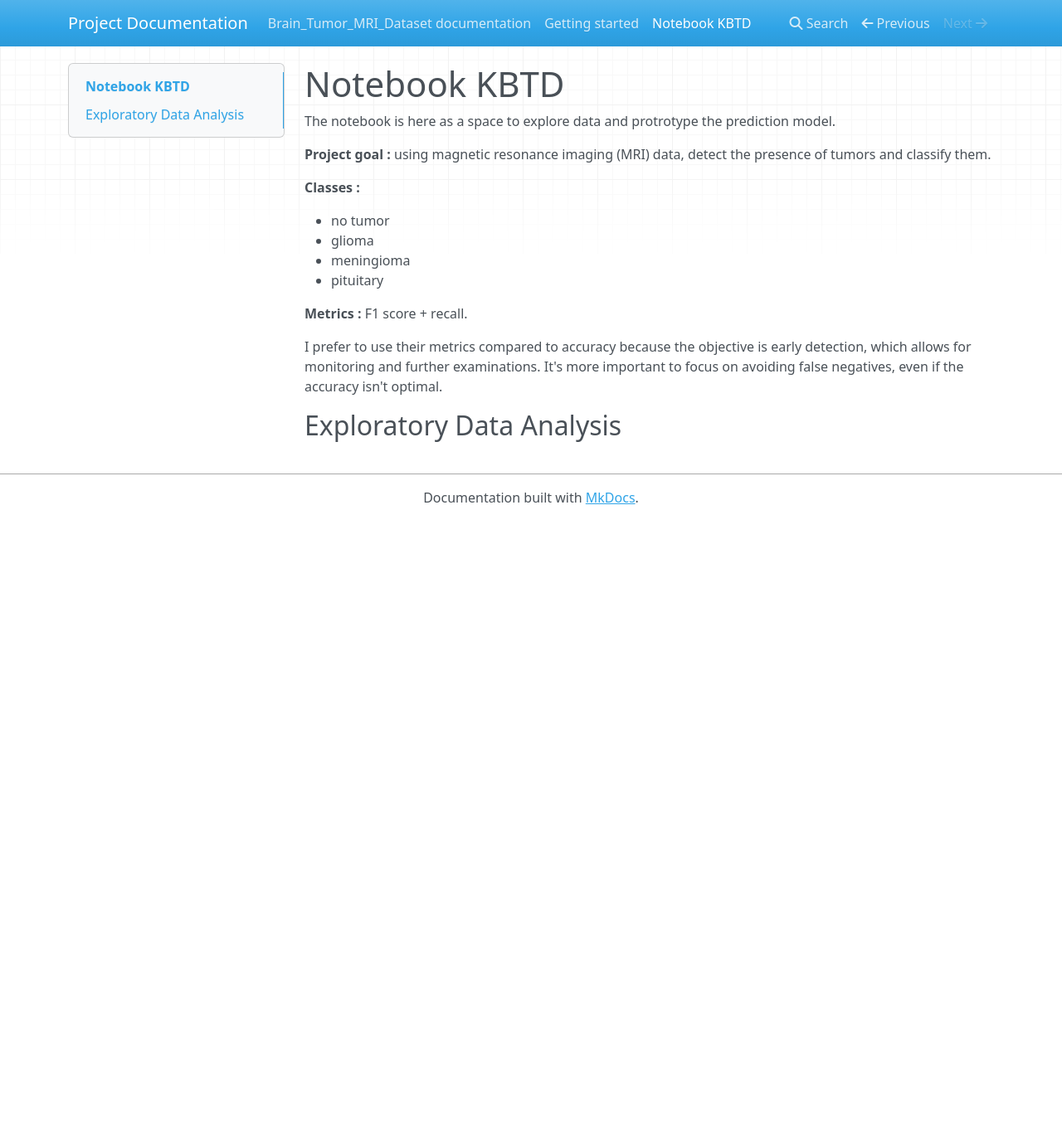
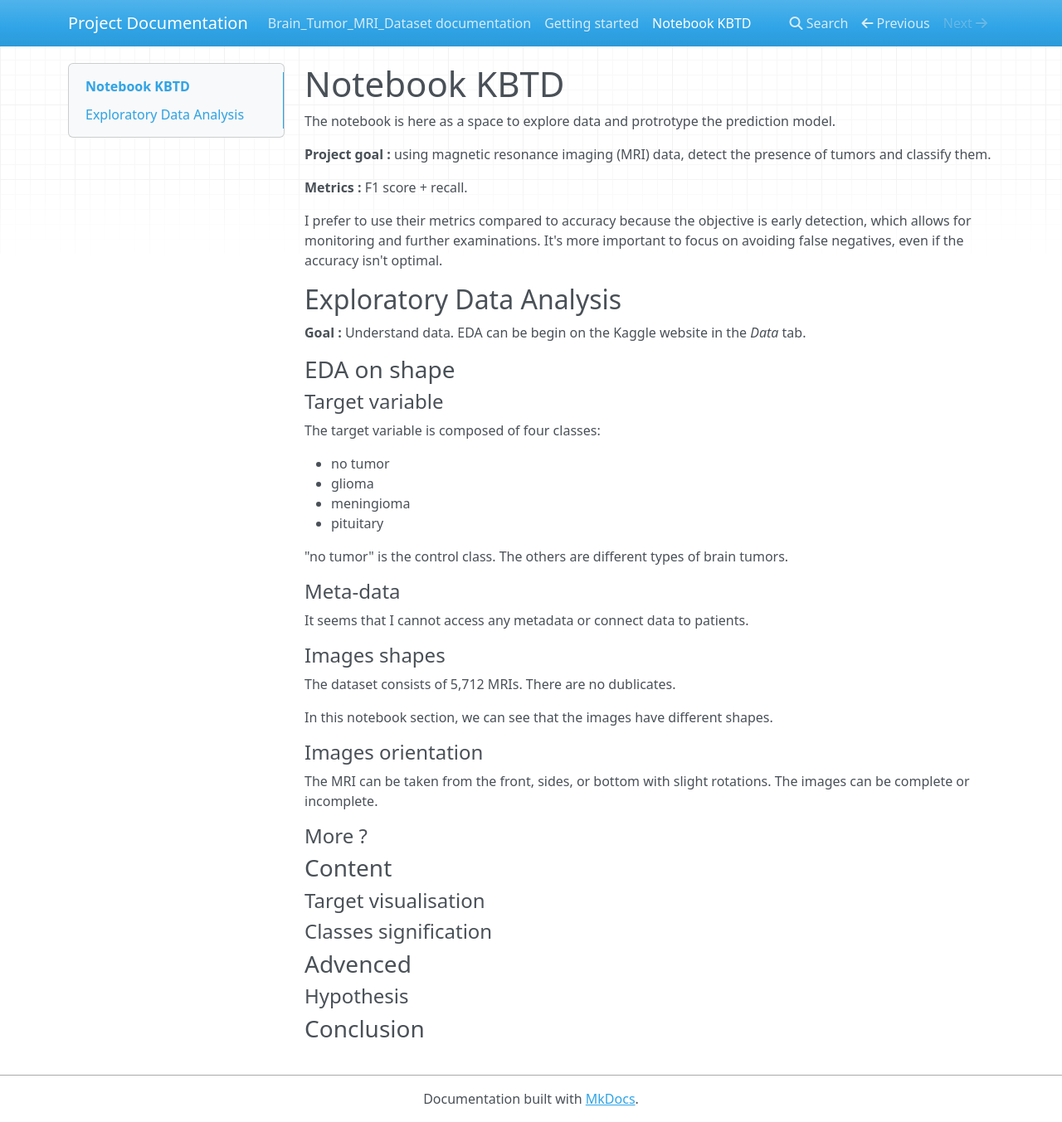
Before and after one commit to Jeremy-Duval-PhD/Brain_Tumor_MRI_Dataset, an MkDocs documentation site: the page built from docs/docs/notebook.md, in a window 1280 px wide and 1353 px high. Shown: the whole window at 83% size. Built offline with MkDocs 1.6.1, drawn with Linux system fonts in a browser that asks for light colours; nearby versions of some CDN libraries.

Commit message:
WIP EDA : form eda done

```diff
--- a/docs/docs/notebook.md
+++ b/docs/docs/notebook.md
@@ -18,3 +11,46 @@ I prefer to use their metrics compared to accuracy because the objective is earl
 
 
 ## Exploratory Data Analysis
+
+**Goal :** Understand data. EDA can be begin on the Kaggle website in the *Data* tab.
+
+### EDA on shape
+
+#### Target variable
+
+The target variable is composed of four classes:
+
+- no tumor
+- glioma
+- meningioma
+- pituitary
+
+"no tumor" is the control class. The others are different types of brain tumors.
+
+#### Meta-data
+
+It seems that I cannot access any metadata or connect data to patients.
+
+#### Images shapes
+
+The dataset consists of 5,712 MRIs. There are no dublicates.
+
+In this notebook section, we can see that the images have different shapes.
+
+#### Images orientation
+
+The MRI can be taken from the front, sides, or bottom with slight rotations. The images can be complete or incomplete.
+
+#### More ?
+
+### Content
+
+#### Target visualisation
+
+#### Classes signification
+
+### Advenced
+
+#### Hypothesis
+
+### Conclusion
```
Also changed, not shown: other parts of docs/docs/notebook.md (+0 -7 lines), 1 other file.
